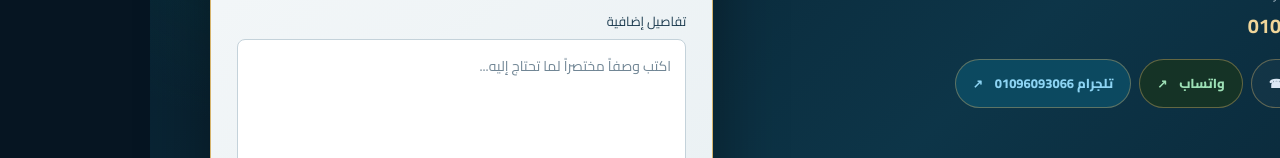
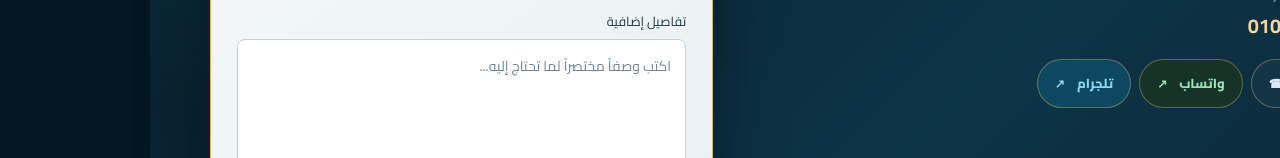
Before and after one commit to Hesassin7/hesassin_1, a plain HTML site: page index.html in a window 1280 px wide. Shown: the part 8430-8588 px from the top of the page. Drawn offline with Linux system fonts and the light colour scheme; a web font is replaced by a local one.

Commit message:
Update index.html

```diff
--- a/index.html
+++ b/index.html
@@ -117,7 +117,7 @@
   <div class="contact-actions">
     <a class="contact-chip phone-chip" href="tel:+201033124068">اتصل الآن <b>☎</b></a>
     <a class="contact-chip whatsapp-chip" href="https://wa.me/201033124068" target="_blank" rel="noopener">واتساب <b>↗</b></a>
-    <a class="contact-chip telegram-chip" href="https://t.me/+201096093066" target="_blank" rel="noopener">تلجرام 01096093066 <b>↗</b></a>
+    <a class="contact-chip telegram-chip" href="https://t.me/+201096093066" target="_blank" rel="noopener">تلجرام  <b>↗</b></a>
   </div>
   <div class="contact-method"><span>البريد الإلكتروني</span><a class="footer-phone" href="tel:+201033124068">01033124068</a><a href="mailto:hesassin7@gmail.com">hesassin7@gmail.com</a></div></div>
   <form class="contact-form" id="contactForm"><div class="form-heading"><b>أرسل تفاصيل طلبك</b><span>سأكون سعيداً بالتواصل معك</span></div><label>الاسم<input name="name" required placeholder="الاسم بالكامل"></label><label>رقم الهاتف <small>(اختياري)</small><input name="phone" type="tel" placeholder="رقم للتواصل"></label><label>الخدمة المطلوبة<select name="service" id="serviceSelect" required><option value="">اختر الخدمة</option><option>تصميم وبرمجة المواقع الإلكترونية</option><option>خدمات برامج Microsoft Office</option><option>الأبحاث العلمية والتقارير</option><option>التصميم والإعلانات</option><option>خدمات كينج الكاش المالية والإلكترونية</option><option>استفسار عام</option></select></label><label>تفاصيل إضافية<textarea name="details" rows="4" placeholder="اكتب وصفاً مختصراً لما تحتاج إليه..."></textarea></label><button type="submit" class="button button-primary">إرسال الطلب عبر واتساب <span>↗</span></button><small class="form-note">سيتم فتح واتساب برسالة جاهزة لمراجعتها وإرسالها بنفسك.</small></form>
```
